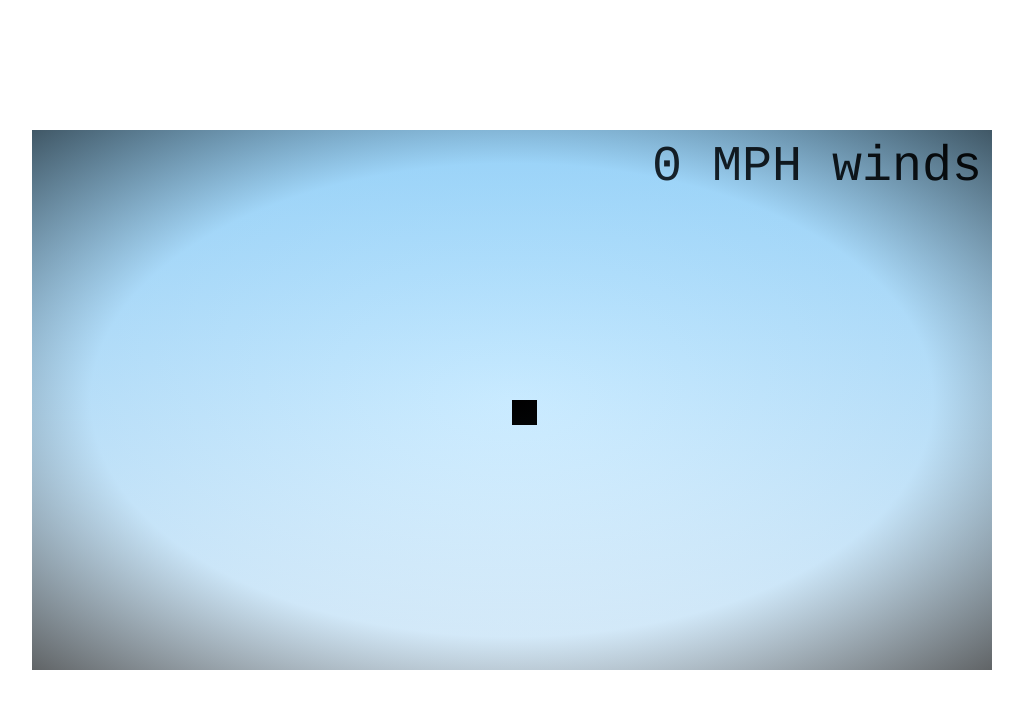
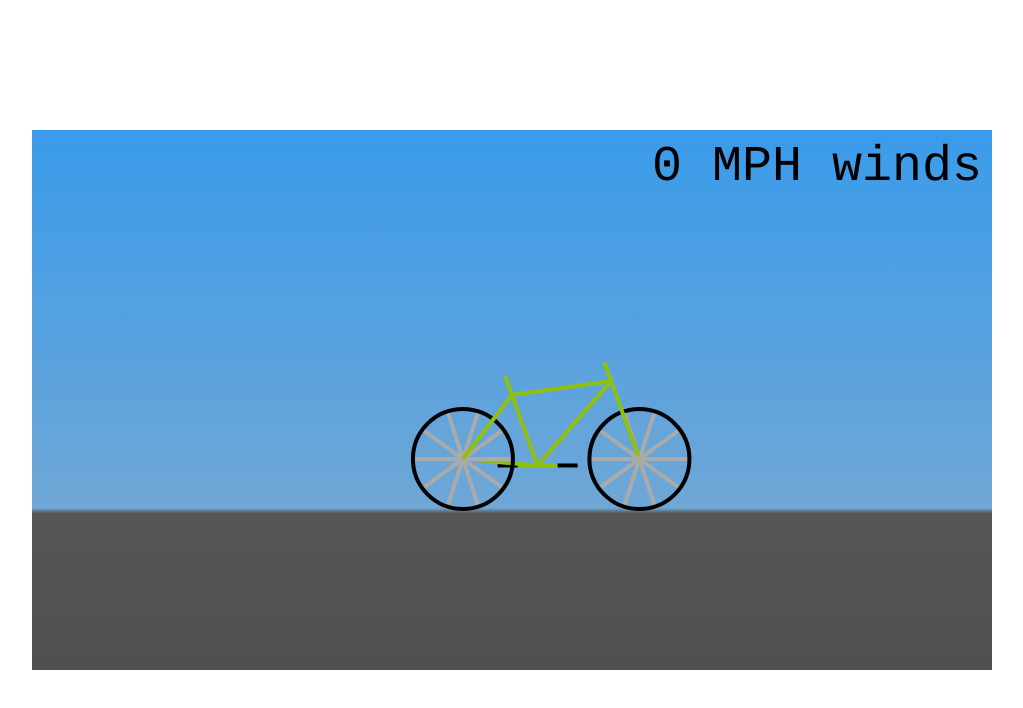
Before and after one commit to js13kGames/wind-rider, a website: page src/index.html in a window 1280 px wide. Shown: the whole page, without its empty margins (128-1151 px from the left). Drawn offline with Linux system fonts and the light colour scheme.

Commit message:
Add bike and change background

```diff
--- a/src/css/style.css
+++ b/src/css/style.css
@@ -18,14 +18,14 @@ canvas {
     -ms-touch-action: none;
     -webkit-touch-callout: none;
     -webkit-user-select: none;
-    background: rgb(161,219,255); /* Old browsers */
-    background: -moz-linear-gradient(top,  rgba(161,219,255,1) 0%, rgba(203,235,255,1) 53%, rgba(240,249,255,1) 100%); /* FF3.6+ */
-    background: -webkit-gradient(linear, left top, left bottom, color-stop(0%,rgba(161,219,255,1)), color-stop(53%,rgba(203,235,255,1)), color-stop(100%,rgba(240,249,255,1))); /* Chrome,Safari4+ */
-    background: -webkit-linear-gradient(top,  rgba(161,219,255,1) 0%,rgba(203,235,255,1) 53%,rgba(240,249,255,1) 100%); /* Chrome10+,Safari5.1+ */
-    background: -o-linear-gradient(top,  rgba(161,219,255,1) 0%,rgba(203,235,255,1) 53%,rgba(240,249,255,1) 100%); /* Opera 11.10+ */
-    background: -ms-linear-gradient(top,  rgba(161,219,255,1) 0%,rgba(203,235,255,1) 53%,rgba(240,249,255,1) 100%); /* IE10+ */
-    background: linear-gradient(to bottom,  rgba(161,219,255,1) 0%,rgba(203,235,255,1) 53%,rgba(240,249,255,1) 100%); /* W3C */
-    filter: progid:DXImageTransform.Microsoft.gradient( startColorstr='#a1dbff', endColorstr='#f0f9ff',GradientType=0 ); /* IE6-9 */
+    background: rgb(58,155,234); /* Old browsers */
+background: -moz-linear-gradient(top,  rgba(58,155,234,1) 0%, rgba(111,167,214,1) 70%, rgba(86,86,86,1) 71%, rgba(79,79,79,1) 100%); /* FF3.6+ */
+background: -webkit-gradient(linear, left top, left bottom, color-stop(0%,rgba(58,155,234,1)), color-stop(70%,rgba(111,167,214,1)), color-stop(71%,rgba(86,86,86,1)), color-stop(100%,rgba(79,79,79,1))); /* Chrome,Safari4+ */
+background: -webkit-linear-gradient(top,  rgba(58,155,234,1) 0%,rgba(111,167,214,1) 70%,rgba(86,86,86,1) 71%,rgba(79,79,79,1) 100%); /* Chrome10+,Safari5.1+ */
+background: -o-linear-gradient(top,  rgba(58,155,234,1) 0%,rgba(111,167,214,1) 70%,rgba(86,86,86,1) 71%,rgba(79,79,79,1) 100%); /* Opera 11.10+ */
+background: -ms-linear-gradient(top,  rgba(58,155,234,1) 0%,rgba(111,167,214,1) 70%,rgba(86,86,86,1) 71%,rgba(79,79,79,1) 100%); /* IE10+ */
+background: linear-gradient(to bottom,  rgba(58,155,234,1) 0%,rgba(111,167,214,1) 70%,rgba(86,86,86,1) 71%,rgba(79,79,79,1) 100%); /* W3C */
+filter: progid:DXImageTransform.Microsoft.gradient( startColorstr='#3a9bea', endColorstr='#4f4f4f',GradientType=0 ); /* IE6-9 */
 
 }
 
--- a/src/index.html
+++ b/src/index.html
@@ -11,7 +11,7 @@
     </head>
     <body>
         <div id="content">
-            <div id="vignette"></div>
+            <!-- <div id="vignette"></div> -->
             <div id="canvasContainer">
                 <canvas id="gameCanvas" width="960" height="540"></canvas>
             </div>
--- /dev/null
+++ b/src/js/bike.js
@@ -0,0 +1,128 @@
+define(function(require) {
+    var angle1 = 0;
+    var angle2 = 0;
+    var Vector = require('vector');
+    var frameAngle1 = Vector.fromPolar(1, degToRad(352));
+    var frameAngle2 = Vector.fromPolar(1, degToRad(70));
+    var frameAngle3 = Vector.fromPolar(1, degToRad(185));
+    var frameAngle4 = Vector.fromPolar(1, degToRad(131));
+    var origin = new Vector(0, 0);
+    var Bike = function(position) {
+        this.scale = 10;
+        this.position = position;
+        this.rotation = 0;
+        this.colour = "#" + (Math.floor(Math.random() * 16777215)).toString(16);
+        console.log(this.colour);
+        gameEvents.on('render', this.render, this);
+    };
+
+    function drawVector(ctx, v, length, scale, startPos, colour) {
+        ctx.save();
+        ctx.translate(startPos.x, startPos.y);
+        var scaled = v.getScaled(length * scale);
+        ctx.beginPath();
+        ctx.moveTo(0, 0);
+        ctx.lineTo(scaled.x, scaled.y);
+        ctx.strokeStyle = colour || "#000";
+        ctx.stroke();
+        ctx.restore();
+        return new Vector(scaled.x, scaled.y).add(startPos);
+    }
+
+    function degToRad(deg) {
+        return (Math.PI * deg) / 180 ;
+    }
+
+    function radToDeg(rad) {
+        return 180 * (rad / Math.PI);
+    }
+
+    Bike.prototype = {
+        render: function(ctx) {
+            this.drawBike(ctx);
+        },
+        update: function(physics) {
+            this.position = physics.position;
+            this.velocity = physics.velocity;
+            this.rotation += (Math.PI * 2) + degToRad(this.velocity.x);
+            this.rotation = this.rotation % (Math.PI * 2);
+        },
+        drawPedal: function(ctx, position, isFront) {
+            ctx.save();
+            ctx.translate(position.x, position.y);
+
+            var v = Vector.fromPolar(isFront ? 3 * this.scale : -3 * this.scale, this.rotation);
+            var p = drawVector(ctx, v, 1, 1, new Vector(0, 0), this.colour);
+
+            ctx.beginPath();
+            ctx.moveTo(p.x - this.scale, p.y);
+            ctx.lineTo(p.x + this.scale, p.y);
+            ctx.strokeStyle = '#000';
+            ctx.stroke();
+
+            ctx.restore();
+        },
+        drawWheel: function(ctx, position) {
+            ctx.save();
+            ctx.translate(position.x, position.y);
+            ctx.rotate(this.rotation);
+
+            for (var i = 0; i < Math.PI * 2; i += Math.PI / 5) {
+                var v = Vector.fromPolar(5 * this.scale, i);
+                ctx.moveTo(0, 0);
+                drawVector(ctx, v, 1, 1, new Vector(0, 0), '#aaa');
+            }
+
+            ctx.beginPath();
+            ctx.arc(0, 0, 5 * this.scale, 0, Math.PI * 2);
+            ctx.strokeStyle = "#000";
+            ctx.stroke();
+
+            ctx.restore();
+            ctx.moveTo(position.x, position.y);
+        },
+        drawBike: function(ctx) {
+            ctx.save();
+            ctx.lineWidth = 4;
+            ctx.translate(this.position.x, this.position.y);
+
+            var saddlePos = new Vector(0, 0).subtract(frameAngle2).scale(this.scale * 2);
+            var pedalPos = new Vector(0, 0).add(frameAngle2).scale(7.5 * this.scale);
+            this.drawPedal(ctx, pedalPos, false);
+            drawVector(ctx, frameAngle2, 9.5, this.scale, saddlePos, this.colour);
+
+
+            ctx.moveTo(0, 0);
+            var front = drawVector(ctx, frameAngle1, 10, this.scale, origin, this.colour);
+            var handlePos = saddlePos.add(front);
+            var frontWheel = new Vector(0, 0).add(frameAngle2).scale(10.3 * this.scale).add(handlePos);
+            ctx.moveTo(frontWheel.x, frontWheel.y);
+            this.drawWheel(ctx, frontWheel);
+
+            ctx.moveTo(handlePos.x, handlePos.y);
+            drawVector(ctx, frameAngle2, 10, this.scale, handlePos, this.colour);
+
+            ctx.moveTo(front.x, front.y);
+            drawVector(ctx, frameAngle4, 11.2, this.scale, front, this.colour);
+            ctx.moveTo(pedalPos.x, pedalPos.y);
+            var backWheel = drawVector(ctx, frameAngle3, 7.5, this.scale, pedalPos, this.colour);
+
+            this.drawWheel(ctx, backWheel);
+
+            ctx.beginPath();
+            ctx.moveTo(backWheel.x, backWheel.y);
+            ctx.lineTo(0, 0);
+            this.colourStroke(ctx);
+
+            this.drawPedal(ctx, pedalPos, true);
+
+            ctx.restore();
+        },
+        colourStroke: function(ctx) {
+            ctx.strokeStyle = this.colour;
+            ctx.stroke();
+        }
+    };
+
+    return Bike;
+});
--- a/src/js/player.js
+++ b/src/js/player.js
@@ -1,9 +1,13 @@
 define(function(require) {
     var Vector = require('vector'),
         gravity = new Vector(0, 0.1);
+        Bike = require('bike');
         Player = function() {
-            gameEvents.emit('registerPhysics', this, 480, 270);
+            gameEvents.emit('registerPhysics', this, 480, 265);
             this.radius = 25;
+            this.bike = new Bike(this.position.clone());
+            this.averageClickTime = 0;
+            this.clickTimes = [];
             bornTime = Date.now();
             if (debug.player) gameEvents.on('update', this.update, this);
             if (debug.player) gameEvents.on('render', this.render, this);
@@ -26,16 +30,35 @@ define(function(require) {
                     gameEvents.emit('gameover');
                 }
             }
-
+            this.bike.update({
+                position: this.position,
+                velocity: this.velocity
+            });
         },
         render: function(context) {
             context.save();
             context.translate(this.position.x, this.position.y);
-            context.fillStyle = '#000';
-            context.fillRect(0, 0, this.radius, this.radius);
+            // context.fillStyle = '#000';
+            // context.fillRect(0, 0, this.radius, this.radius);
             context.restore();
         },
         onPress: function(press) {
+            this.clickTime = Date.now();
+            if (!this.lastClickTime) {
+                this.lastClickTime = this.clickTime;
+            }
+            this.timeSinceLastClick = this.clickTime - this.lastClickTime;
+            this.clickTimes.push(this.timeSinceLastClick);
+            if (this.clickTimes.length > 10) {
+                this.clickTimes.shift();
+            }
+            var averageClickTime = 0;
+            for (var i = 0; i < this.clickTimes.length; i++) {
+                averageClickTime += this.clickTimes[i];
+            }
+            averageClickTime /= this.clickTimes.length;
+            console.log(averageClickTime);
+            this.lastClickTime = this.clickTime;
             gameEvents.emit('accelerate', this, new Vector(10,0));
         },
         getLifeSpan: function() {
--- a/src/js/vector.js
+++ b/src/js/vector.js
@@ -50,6 +50,9 @@ define(function(require) {
         },
         getScaled: function(scalar) {
             return new Vector(this.x * scalar, this.y * scalar);
+        },
+        clone: function() {
+            return new Vector(this.x, this.y);
         }
     };
     Vector.fromPolar = function(radius, angle) {
```
